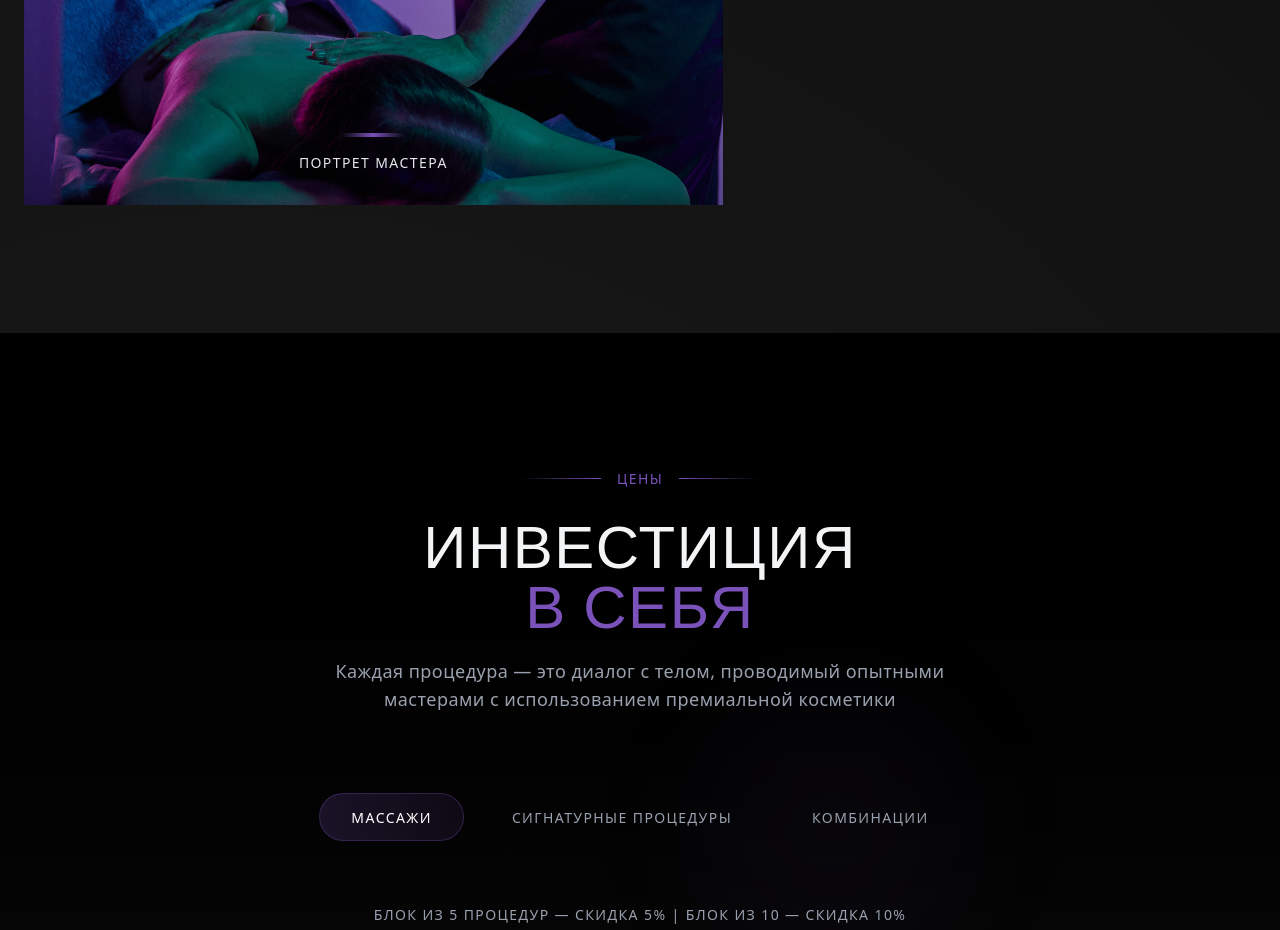
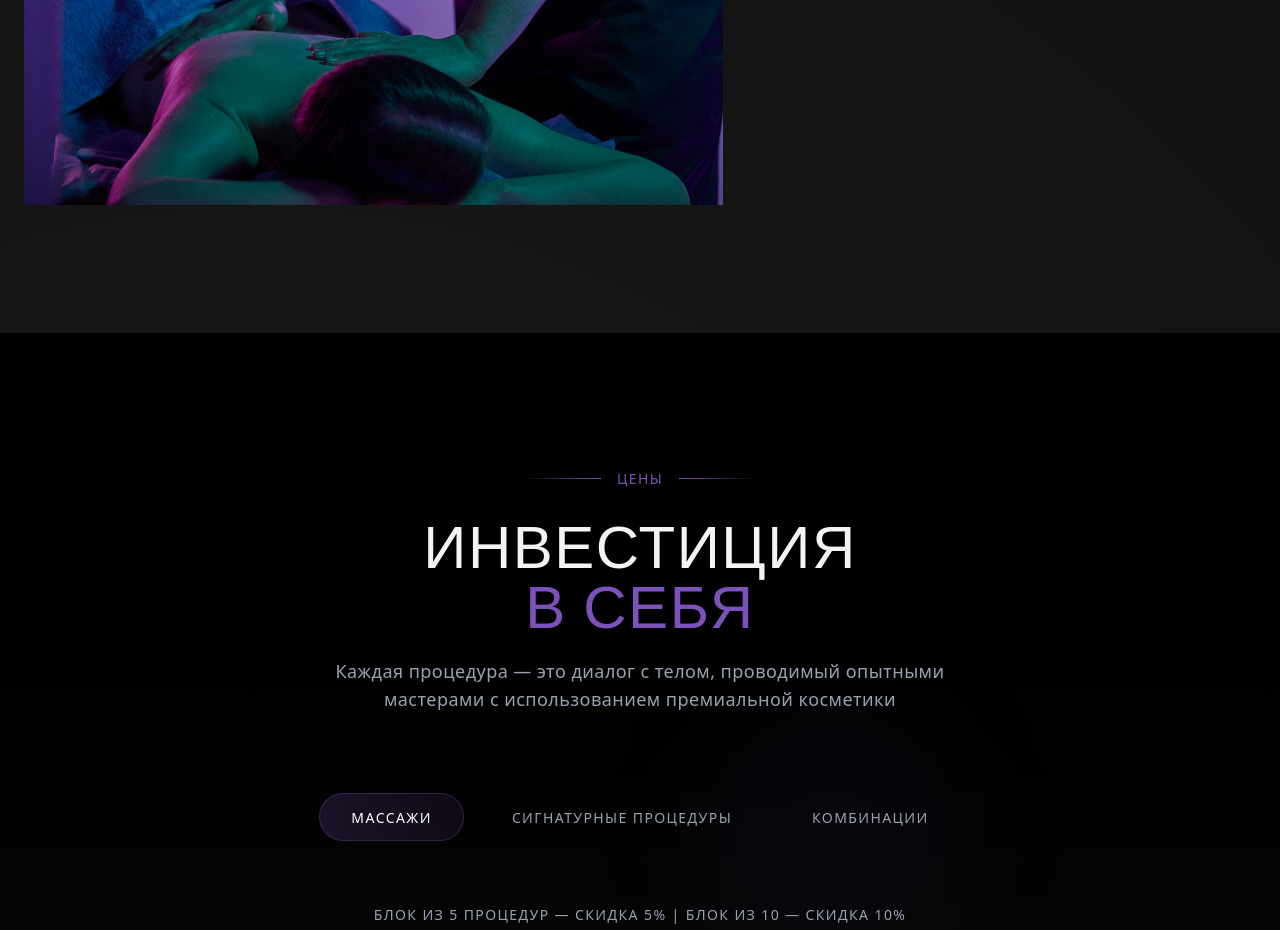
Before and after one commit to brutcho/setedi.ru, a Next.js app: page / in a window 1280 px wide. Shown: the part 1780-2710 px from the top of the page. Built offline with nearby package versions, Linux system fonts and the light colour scheme; a web font is replaced by a local one.

Commit message:
Build update

```diff
--- a/app/components/WhoWeAre.tsx
+++ b/app/components/WhoWeAre.tsx
@@ -19,12 +19,6 @@ export default function WhoWeAre() {
               <div className="absolute inset-0 bg-gradient-to-t from-black/40 via-transparent to-black/20" />
 
               {/* Можно оставить текст поверх или убрать */}
-              <div className="absolute bottom-8 left-0 right-0 text-center z-10">
-                <div className="w-16 h-1 bg-gradient-to-r from-lavender/0 via-lavender to-lavender/0 mx-auto mb-4" />
-                <p className="text-gray-200 tracking-widest text-sm">
-                  ПОРТРЕТ МАСТЕРА
-                </p>
-              </div>
             </div>
           </div>
 
```
Also changed, not shown: 48 other files (tests, documents, lock files or other folders).
